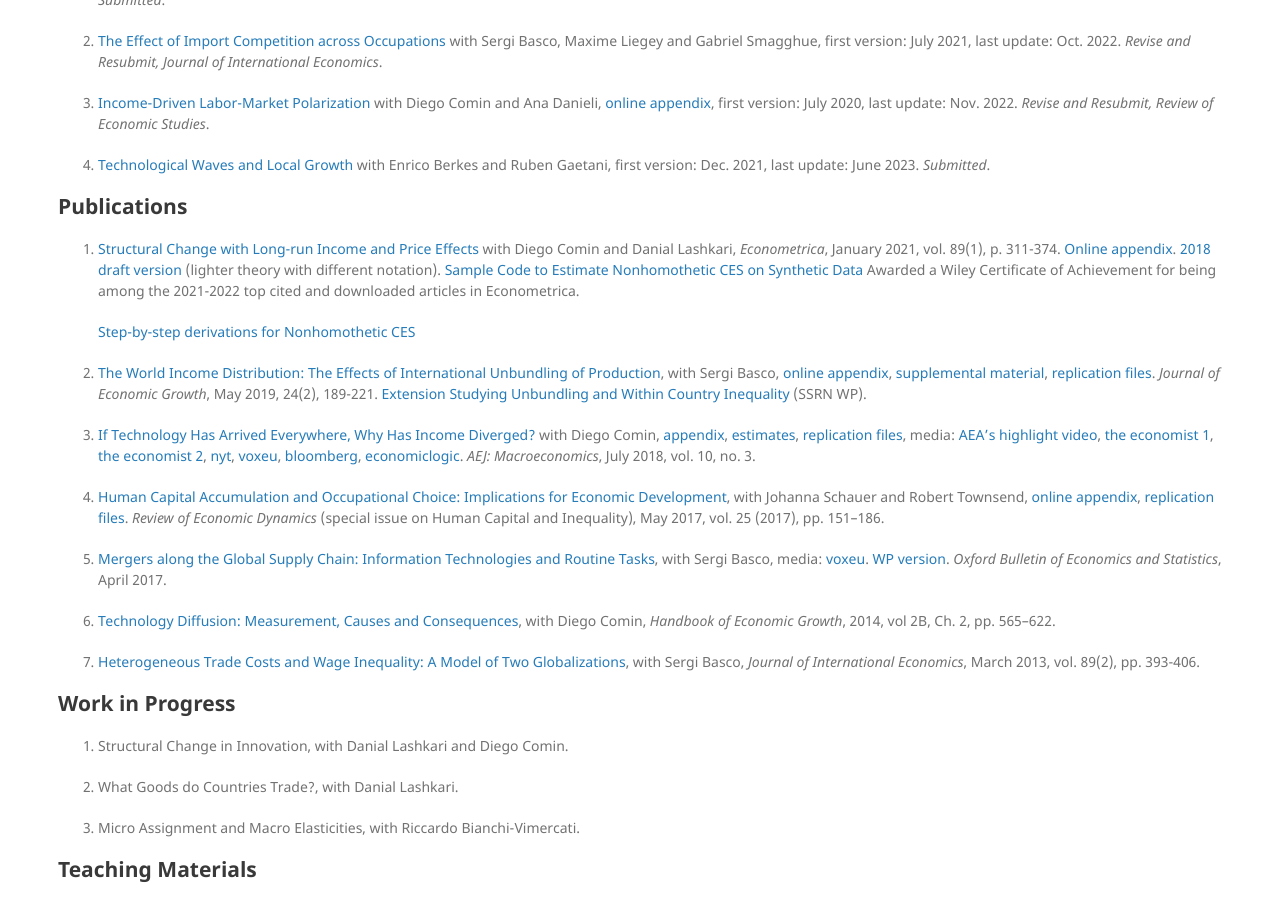
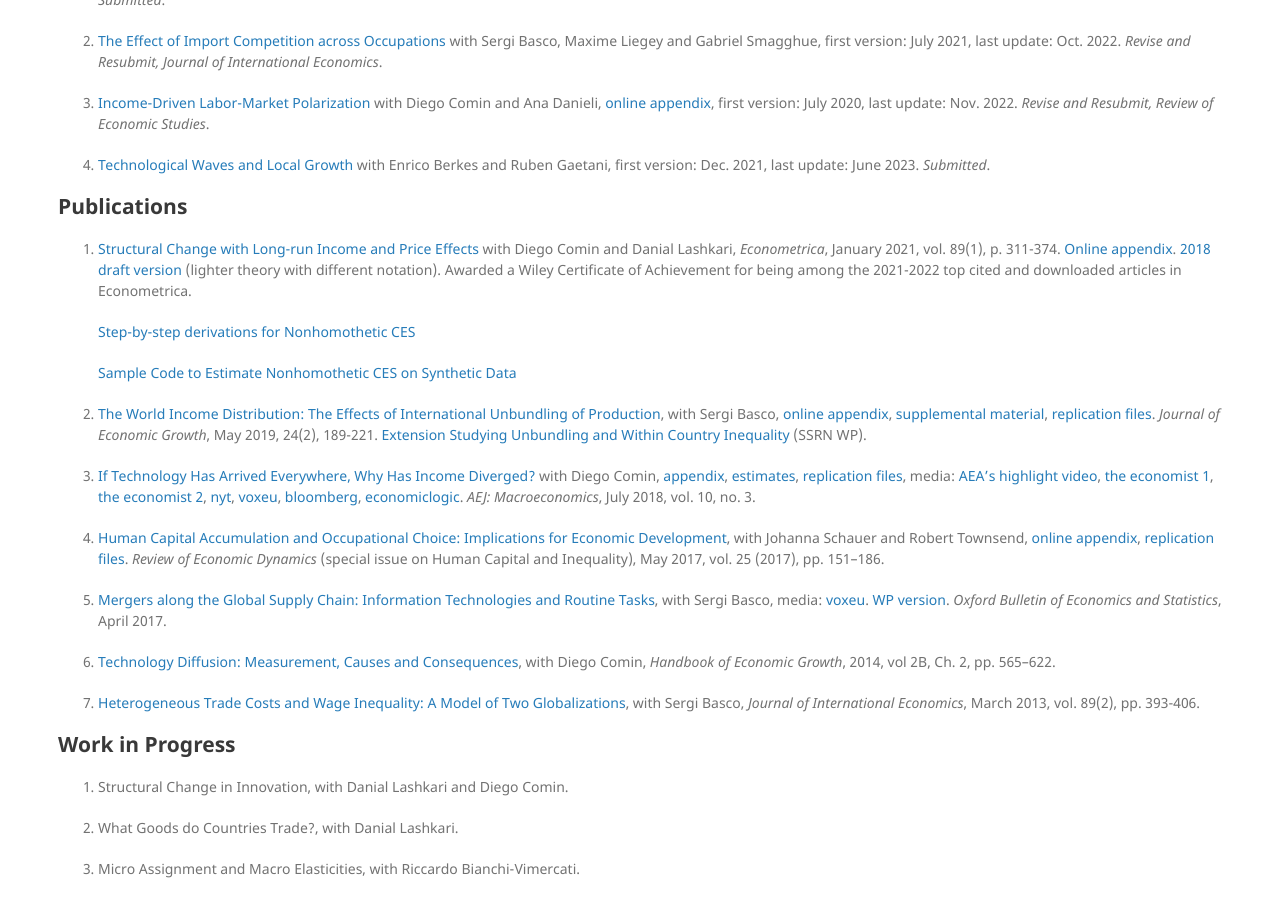
Before and after one commit to mestieri/mestieri.github.io, a Jekyll site: the page built from index.md, in a window 1280 px wide and 900 px high, scrolled down 535 px. Built offline with Jekyll 4.4.1, drawn with Linux system fonts in a browser that asks for light colours; part of the change alters nothing that is shown.

```diff
--- a/index.md
+++ b/index.md
@@ -51,22 +51,24 @@ UPF Associate Professor and CREi Associate Researcher.
 1. [Structural Change with Long-run Income and Price Effects](https://www.dropbox.com/s/prta8e8rul85w6i/CLM_final.pdf?dl=0)
     with Diego Comin and Danial Lashkari,
    *Econometrica*, January 2021, vol. 89(1), p. 311-374.
-    [Online appendix](https://www.dropbox.com/s/k0n1wc79z3u10ck/CLM_onlineappendix_final.pdf?dl=0). [2018 draft version](https://www.dropbox.com/s/98e9tjnx3nhlhdd/CLM_rev2.pdf?dl=0) (lighter theory with different notation). [Sample Code to Estimate Nonhomothetic CES on Synthetic Data](https://www.dropbox.com/s/adzdfl0najc7jc5/estimation_nhces.zip?dl=0) Awarded a Wiley Certificate of Achievement for being among the 2021-2022 top cited and downloaded articles in Econometrica.
+    [Online appendix](https://www.dropbox.com/s/k0n1wc79z3u10ck/CLM_onlineappendix_final.pdf?dl=0). [2018 draft version](https://www.dropbox.com/s/98e9tjnx3nhlhdd/CLM_rev2.pdf?dl=0) (lighter theory with different notation). Awarded a Wiley Certificate of Achievement for being among the 2021-2022 top cited and downloaded articles in Econometrica.
 
       [Step-by-step derivations for Nonhomothetic CES](https://www.dropbox.com/s/b5r76pev48xo6is/nhcesstepbystep.pdf?dl=0)
 
-2. [The World Income Distribution: The Effects of International Unbundling of Production](https://www.dropbox.com/s/czqzvaqwtgmk5hs/BMU_rev.pdf?dl=0), with Sergi Basco, [online appendix](https://www.dropbox.com/s/sgwdn0qb2kwca8k/BMU_onlineappendix_rev.pdf?dl=0), [supplemental material](https://www.dropbox.com/s/teu5685tej9tt54/BMP3_additional_results_rev2.pdf?dl=0), [replication files](https://www.dropbox.com/s/94zy8f7iwh2yvvl/replication%20files%20bmp3.zip?dl=0). *Journal of Economic Growth*, May 2019, 24(2), 189-221.
+      [Sample Code to Estimate Nonhomothetic CES on Synthetic Data](https://www.dropbox.com/s/adzdfl0najc7jc5/estimation_nhces.zip?dl=0)
+
+3. [The World Income Distribution: The Effects of International Unbundling of Production](https://www.dropbox.com/s/czqzvaqwtgmk5hs/BMU_rev.pdf?dl=0), with Sergi Basco, [online appendix](https://www.dropbox.com/s/sgwdn0qb2kwca8k/BMU_onlineappendix_rev.pdf?dl=0), [supplemental material](https://www.dropbox.com/s/teu5685tej9tt54/BMP3_additional_results_rev2.pdf?dl=0), [replication files](https://www.dropbox.com/s/94zy8f7iwh2yvvl/replication%20files%20bmp3.zip?dl=0). *Journal of Economic Growth*, May 2019, 24(2), 189-221.
        [Extension Studying Unbundling and Within Country Inequality](https://www.dropbox.com/s/83ty9lv2lem87y1/BM_Trade_and_within_inequality.pdf?dl=0) (SSRN WP).
 
-3. [If Technology Has Arrived Everywhere, Why Has Income Diverged?](https://www.dropbox.com/s/l04exb9tn9zcsdt/CM_transition.pdf?dl=0) with Diego Comin, [appendix](https://www.dropbox.com/s/hpmdrvmg5bbwe0p/CM_transition_appendix.pdf?dl=0), [estimates](https://www.dropbox.com/s/y34zbbnuji9mley/CM_online_results.csv?dl=0), [replication files](https://sites.google.com/site/martimestieri/replication%20files.zip?attredirects=0&d=1), media:  [AEA's highlight video](https://www.aeaweb.org/research/technology-intensity-of-use-income-divergence),  [the economist 1](http://www.economist.com/news/briefing/21679448-pace-business-really-getting-quicker-creed-speed),  [the economist 2](https://www.economist.com/finance-and-economics/2023/07/16/your-employer-is-probably-unprepared-for-artificial-intelligence), [nyt](http://economix.blogs.nytimes.com/2013/05/10/technology-as-a-driver-of-growth-or-not/), [voxeu](http://www.voxeu.org/article/technology-and-income-dynamics-1800-2000), [bloomberg](http://www.bloomberg.com/news/2013-05-09/fed-in-2008-showed-panic-of-1907-was-excessive-cutting-research.html), [economiclogic](http://economiclogic.blogspot.com.es/2013/06/income-divergence-in-face-of-faster.html). *AEJ: Macroeconomics*, July 2018, vol. 10, no. 3.
+4. [If Technology Has Arrived Everywhere, Why Has Income Diverged?](https://www.dropbox.com/s/l04exb9tn9zcsdt/CM_transition.pdf?dl=0) with Diego Comin, [appendix](https://www.dropbox.com/s/hpmdrvmg5bbwe0p/CM_transition_appendix.pdf?dl=0), [estimates](https://www.dropbox.com/s/y34zbbnuji9mley/CM_online_results.csv?dl=0), [replication files](https://sites.google.com/site/martimestieri/replication%20files.zip?attredirects=0&d=1), media:  [AEA's highlight video](https://www.aeaweb.org/research/technology-intensity-of-use-income-divergence),  [the economist 1](http://www.economist.com/news/briefing/21679448-pace-business-really-getting-quicker-creed-speed),  [the economist 2](https://www.economist.com/finance-and-economics/2023/07/16/your-employer-is-probably-unprepared-for-artificial-intelligence), [nyt](http://economix.blogs.nytimes.com/2013/05/10/technology-as-a-driver-of-growth-or-not/), [voxeu](http://www.voxeu.org/article/technology-and-income-dynamics-1800-2000), [bloomberg](http://www.bloomberg.com/news/2013-05-09/fed-in-2008-showed-panic-of-1907-was-excessive-cutting-research.html), [economiclogic](http://economiclogic.blogspot.com.es/2013/06/income-divergence-in-face-of-faster.html). *AEJ: Macroeconomics*, July 2018, vol. 10, no. 3.
 
-4. [Human Capital Accumulation and Occupational Choice: Implications for Economic Development](https://www.dropbox.com/s/i9y5hhldhf8sf2z/MST_rev.pdf?dl=0), with Johanna Schauer and Robert Townsend, [online appendix](https://www.dropbox.com/s/7nmwugrvgbw5q3a/MST_rev_onlineappendix.pdf?dl=0), [replication files](https://www.dropbox.com/s/p3wkhbsmytj9rnx/MST_replication_files.zip?dl=0). *Review of Economic Dynamics* (special issue on Human Capital and Inequality), May 2017, vol. 25 (2017), pp. 151–186.
+5. [Human Capital Accumulation and Occupational Choice: Implications for Economic Development](https://www.dropbox.com/s/i9y5hhldhf8sf2z/MST_rev.pdf?dl=0), with Johanna Schauer and Robert Townsend, [online appendix](https://www.dropbox.com/s/7nmwugrvgbw5q3a/MST_rev_onlineappendix.pdf?dl=0), [replication files](https://www.dropbox.com/s/p3wkhbsmytj9rnx/MST_replication_files.zip?dl=0). *Review of Economic Dynamics* (special issue on Human Capital and Inequality), May 2017, vol. 25 (2017), pp. 151–186.
 
-5. [Mergers along the Global Supply Chain: Information Technologies and Routine Tasks](https://www.dropbox.com/s/dbevybjgig53owv/BM_MandA.pdf?dl=0), with Sergi Basco, media: [voxeu](http://www.voxeu.org/article/ict-and-global-supply-chains). [WP version](https://www.dropbox.com/s/9zb0f8drntg5zz0/BM_MandAR.pdf?dl=0). *Oxford Bulletin of Economics and Statistics*, April 2017.
+6. [Mergers along the Global Supply Chain: Information Technologies and Routine Tasks](https://www.dropbox.com/s/dbevybjgig53owv/BM_MandA.pdf?dl=0), with Sergi Basco, media: [voxeu](http://www.voxeu.org/article/ict-and-global-supply-chains). [WP version](https://www.dropbox.com/s/9zb0f8drntg5zz0/BM_MandAR.pdf?dl=0). *Oxford Bulletin of Economics and Statistics*, April 2017.
 
-6. [Technology Diffusion: Measurement, Causes and Consequences](https://www.dropbox.com/s/wb4t5a6jn2qkfdx/CM_chapter.pdf?dl=0), with Diego Comin, *Handbook of Economic Growth*, 2014, vol 2B, Ch. 2,  pp. 565–622.
+7. [Technology Diffusion: Measurement, Causes and Consequences](https://www.dropbox.com/s/wb4t5a6jn2qkfdx/CM_chapter.pdf?dl=0), with Diego Comin, *Handbook of Economic Growth*, 2014, vol 2B, Ch. 2,  pp. 565–622.
 
-7. [Heterogeneous Trade Costs and Wage Inequality: A Model of Two Globalizations](https://www.dropbox.com/s/ek1tnn8osqoolx3/BM2G.pdf?dl=0), with Sergi Basco, *Journal of International Economics*, March 2013, vol. 89(2), pp. 393-406.
+8. [Heterogeneous Trade Costs and Wage Inequality: A Model of Two Globalizations](https://www.dropbox.com/s/ek1tnn8osqoolx3/BM2G.pdf?dl=0), with Sergi Basco, *Journal of International Economics*, March 2013, vol. 89(2), pp. 393-406.
 
 
 ## Work in Progress
```
